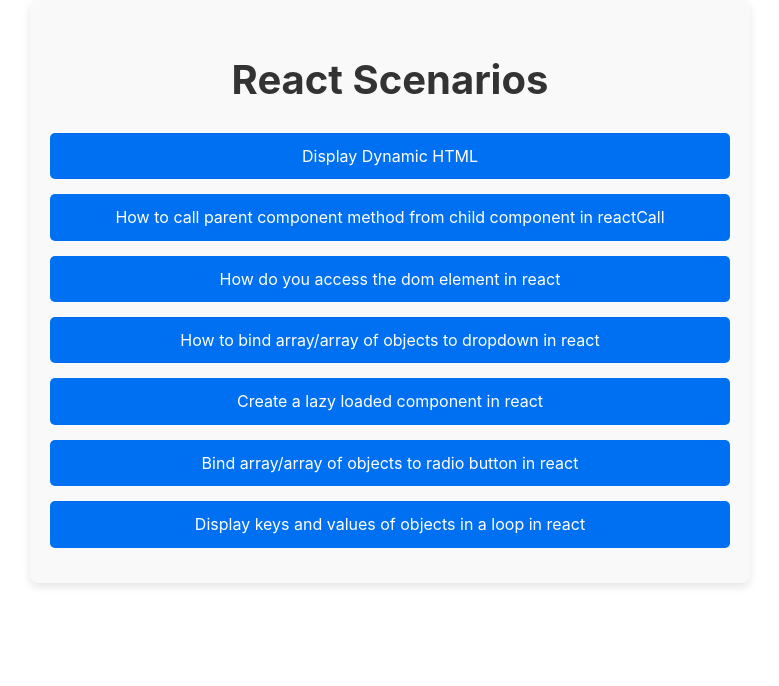
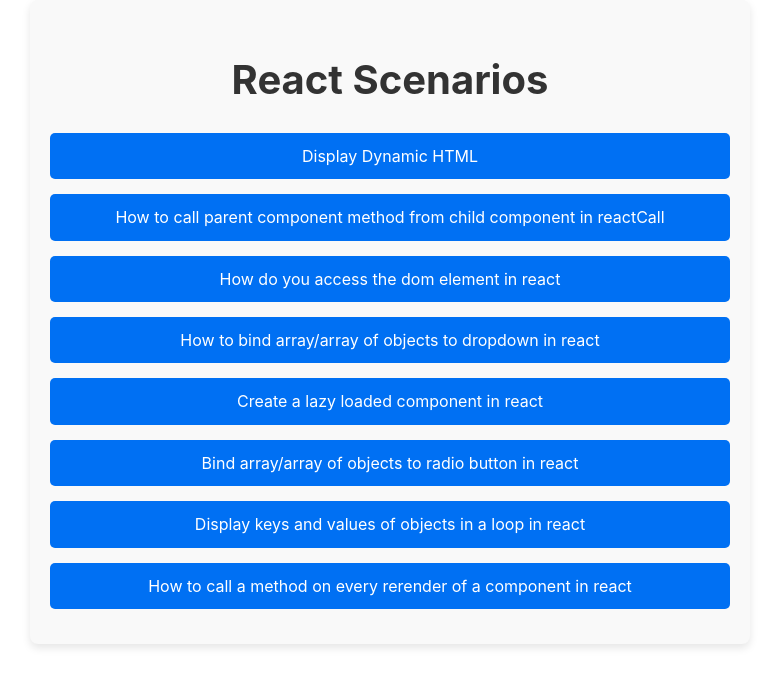
Before and after one commit to ManiKanta9578/ReactScenarioss, a Next.js app: page / in a window 1280 px wide. Shown: the top 686 px of the page, without its empty margins (250-1029 px from the left). Built offline with nearby package versions, Linux system fonts and the light colour scheme.

Commit message:
call method on rerender

```diff
--- a/pages/index.js
+++ b/pages/index.js
@@ -2,6 +2,17 @@
 
 import Link from 'next/link';
 import styles from '../styles/home.module.css';
+
+const routes = [
+  { href: "/dynamicHtml", title: "Display Dynamic HTML" },
+  { href: "/parentChildMethodCall", title: "How to call parent component method from child component in reactCall" },
+  { href: "/accessDomElement", title: "How do you access the dom element in react" },
+  { href: "/arrayOfObjectsDropdown", title: "How to bind array/array of objects to dropdown in react" },
+  { href: "/lazyLoading", title: "Create a lazy loaded component in react" },
+  { href: "/arrayOfObjectsRadioBtn", title: "Bind array/array of objects to radio button in react" },
+  { href: "/displayObjectsAndKeys", title: "Display keys and values of objects in a loop in react" },
+  { href: "/methodOnRerender", title: "How to call a method on every rerender of a component in react" },
+];
 
 function Home() {
   return (
@@ -9,10 +20,12 @@
       <h1 className={styles.title}>React Scenarios</h1>
       <nav>
         <ol className={styles.listContainer}>
-          <li className={styles.listItem}>
-            <Link href="/dynamicHtml" className={styles.link}>Display Dynamic HTML</Link>
-          </li>
-          <li className={styles.listItem}>
+          {routes.map((route) => (
+            <li className={styles.listItem} key={route}>
+              <Link href={route.href} className={styles.link}>{route.title}</Link>
+            </li>
+          ))}
+          {/* <li className={styles.listItem}>
             <Link href="/parentChildMethodCall" className={styles.link}>How to call parent component method from child component in reactCall</Link>
           </li>
           <li className={styles.listItem}>
@@ -30,6 +43,9 @@
           <li className={styles.listItem}>
             <Link href="/displayObjectsAndKeys" className={styles.link}>Display keys and values of objects in a loop in react</Link>
           </li>
+          <li className={styles.listItem}>
+            <Link href="/methodOnRerender" className={styles.link}>How to call a method on every rerender of a component in react </Link>
+          </li> */}
         </ol>
       </nav>
     </main>
```
Also changed, not shown: pages/methodOnRerender/index.js (added, +31 -0 lines).
